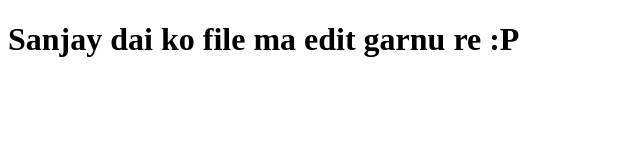
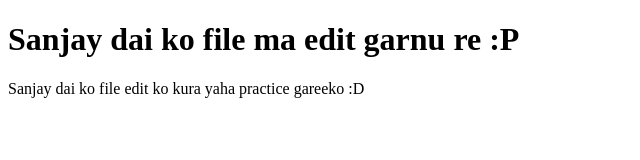
Before and after one commit to santoshpurbey/autoRest, a plain HTML site: page main.html in a window 1280 px wide. Shown: the whole page, without its empty margins (0-640 px from the left). Drawn offline with Linux system fonts and the light colour scheme.

Commit message:
paragraph added

```diff
--- a/main.html
+++ b/main.html
@@ -5,5 +5,6 @@
 </head>
 <body>
 <h1>Sanjay dai ko file ma edit garnu re :P </h1>
+<p>Sanjay dai ko file edit ko kura yaha practice gareeko :D </p>
 </body>
 </html>
```
